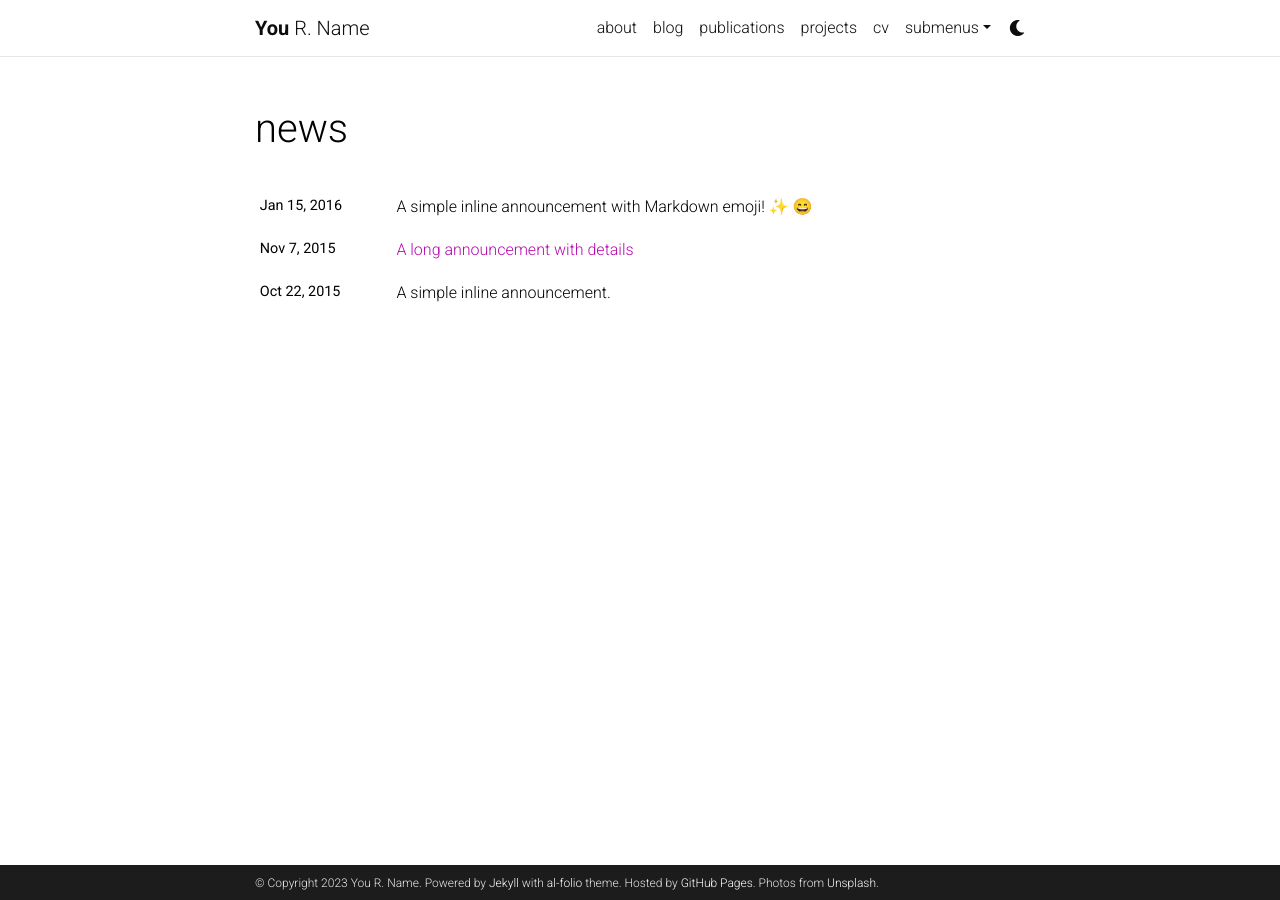
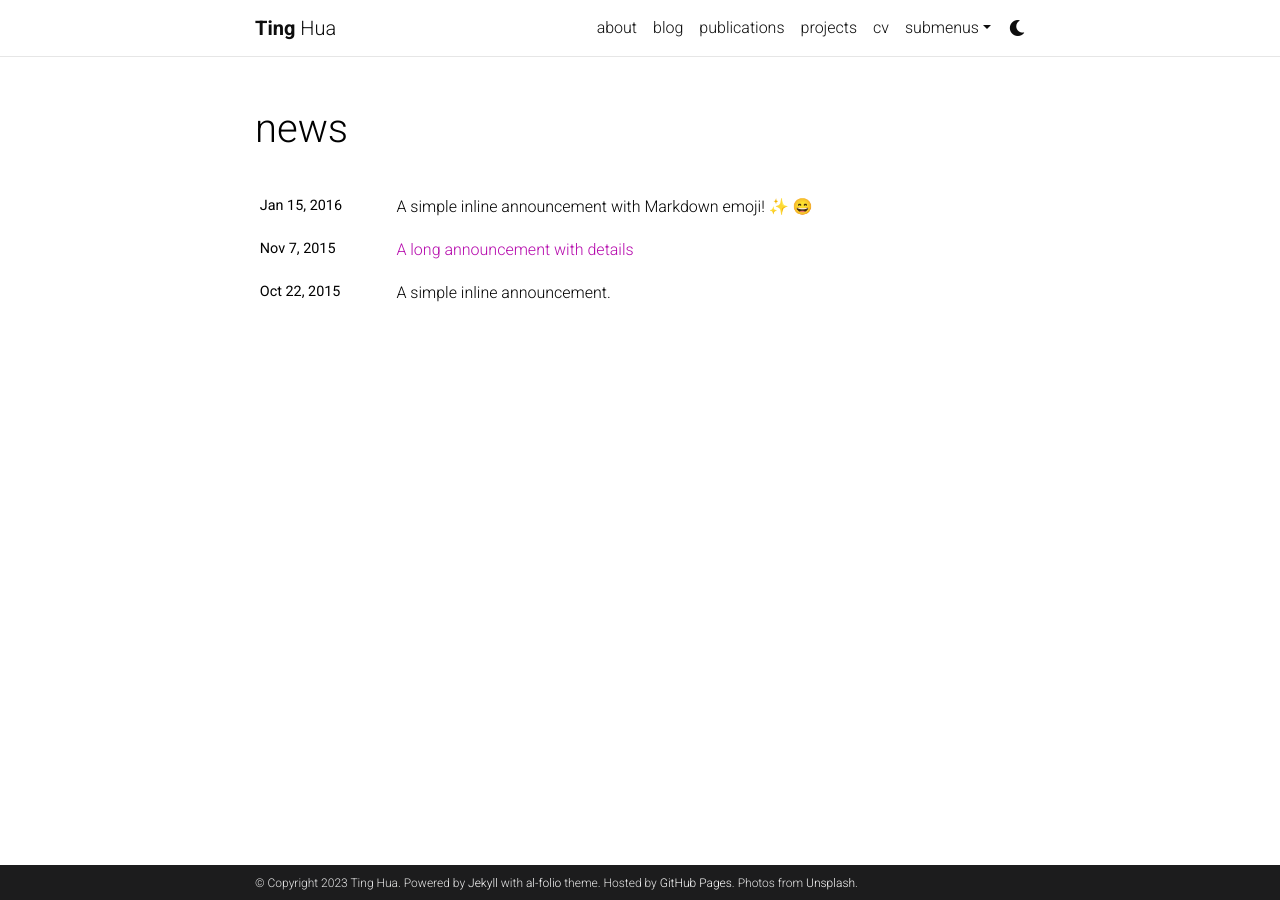
Before and after one commit to t7hua/t7hua.github.io, a Jekyll site: the page built from news.html, in a window 1280 px wide. Built offline with Jekyll 4.4.1, drawn with Linux system fonts in a browser that asks for light colours; emoji names are drawn with the system emoji font; comment, search, counter and statistics services are not loaded; a style sheet for code colours, icons or effects is not loaded.

Commit message:
add names, trying to remove rss

```diff
--- a/_config.yml
+++ b/_config.yml
@@ -3,10 +3,10 @@
 # -----------------------------------------------------------------------------
 
 title: blank # the website title (if blank, full name will be used instead)
-first_name: You
-middle_name: R.
-last_name: Name
-email: you@example.com
+first_name: Ting
+middle_name:
+last_name: Hua
+email: tinghua.work@gmail.com
 description: > # the ">" symbol means to ignore newlines until "footer_text:"
   A simple, whitespace theme for academics. Based on [*folio](https://github.com/bogoli/-folio) design.
 footer_text: >
@@ -99,9 +99,7 @@ facebook_id: # your facebook id
 youtube_id: # your youtube channel id (youtube.com/@<youtube_id>)
 discord_id: # your discord id (18-digit unique numerical identifier)
 
-contact_note: >
-  You can even add a little note about which of these is the best way to reach you.
-
+contact_note:
 # -----------------------------------------------------------------------------
 # Analytics and search engine verification
 # -----------------------------------------------------------------------------
@@ -152,9 +150,9 @@ disqus_shortname: al-folio # put your disqus shortname
 # External sources.
 # If you have blog posts published on medium.com or other exteranl sources,
 # you can display them in your blog by adding a link to the RSS feed.
-external_sources:
-  - name: medium.com
-    rss_url: https://medium.com/@al-folio/feed
+#external_sources:
+#  - name: medium.com
+#    rss_url: https://medium.com/@al-folio/feed
 
 # -----------------------------------------------------------------------------
 # Collections
```
